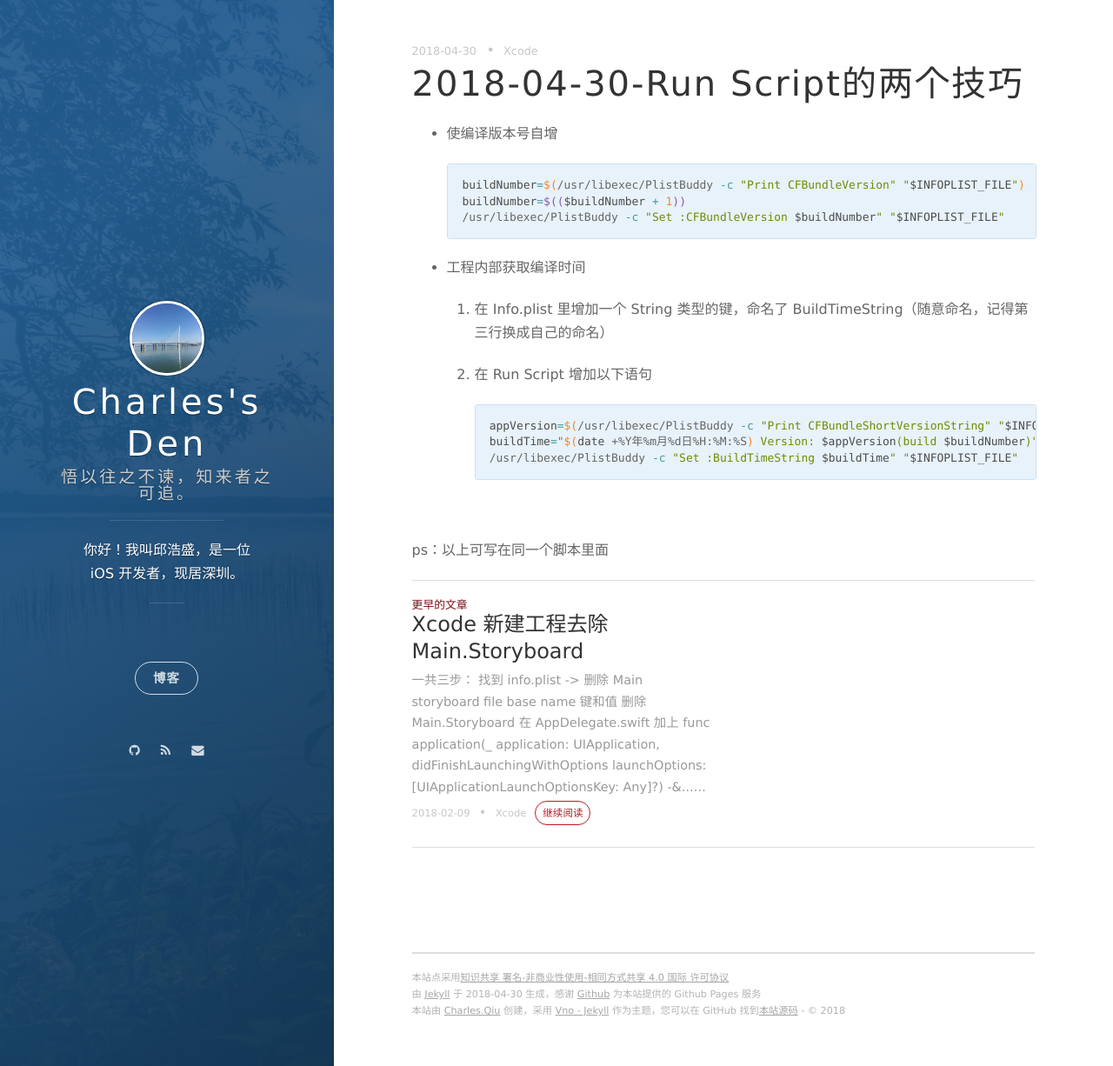
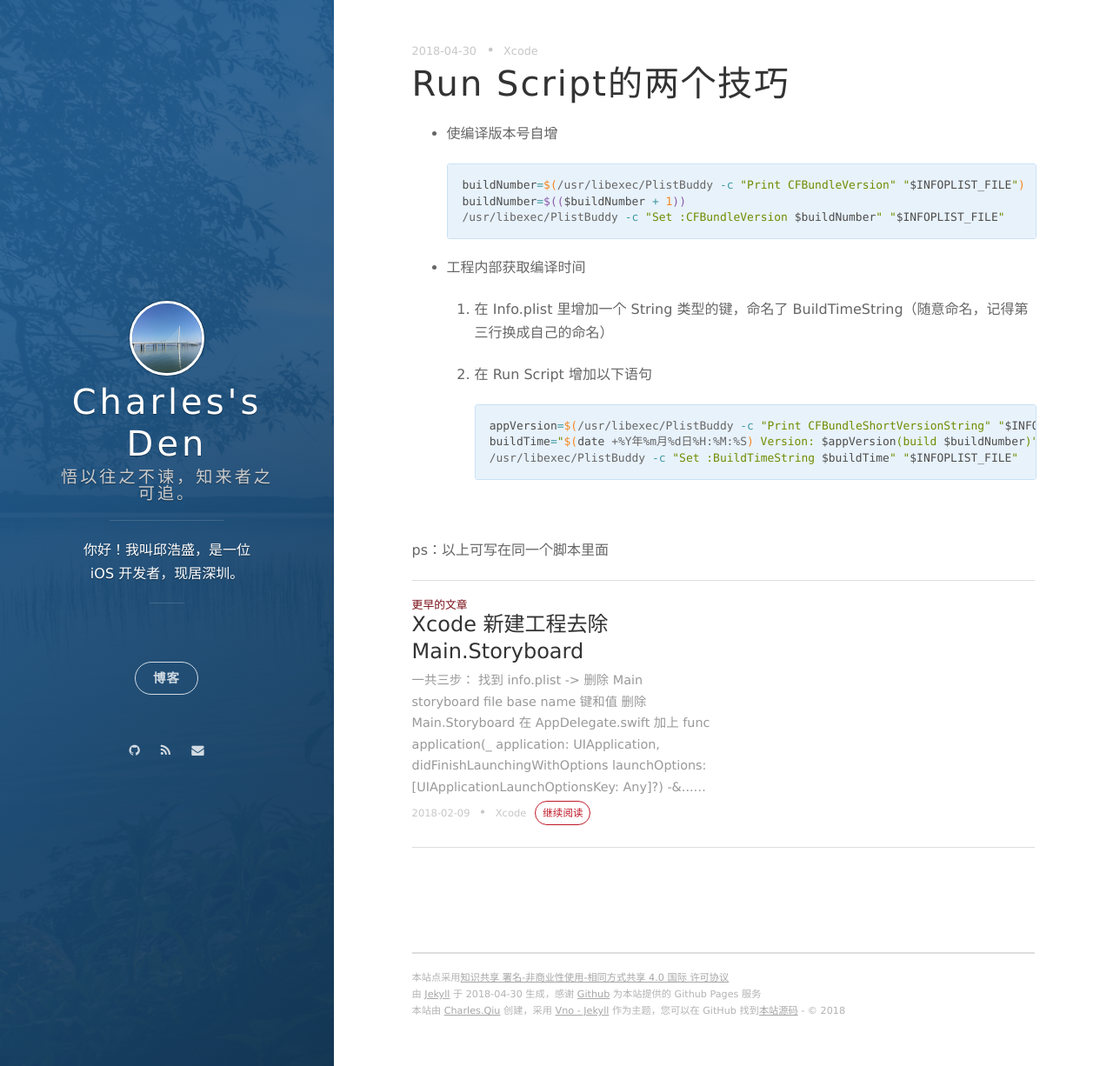
Before and after one commit to CharlesQiu/charlesqiu.github.io, a Jekyll site: the page built from _posts/2018-04-30-Run Script的两个技巧.md, in a window 1280 px wide and 1226 px high. Shown: the whole window at 87% size. Built offline with Jekyll 4.4.1, drawn with Linux system fonts in a browser that asks for light colours; nearby versions of some CDN libraries; comment, search, counter and statistics services are not loaded.

Commit message:
Update: Run Script的两个技巧

```diff
--- a/_posts/2018-04-30-Run Script的两个技巧.md
+++ b/_posts/2018-04-30-Run Script的两个技巧.md
@@ -1,6 +1,6 @@
 ---
 layout: post
-title: 2018-04-30-Run Script的两个技巧
+title: Run Script的两个技巧
 categories: iOS
 tags: Xcode
 ---
```
